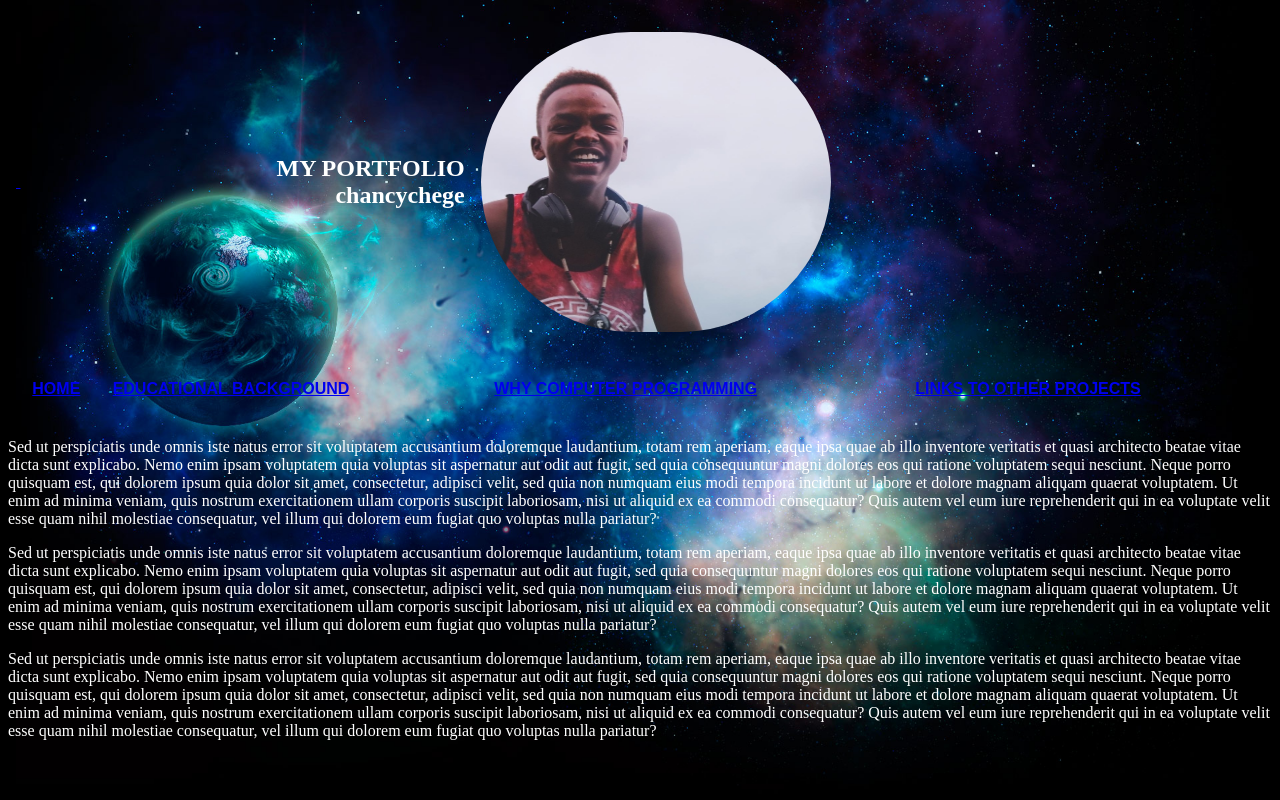
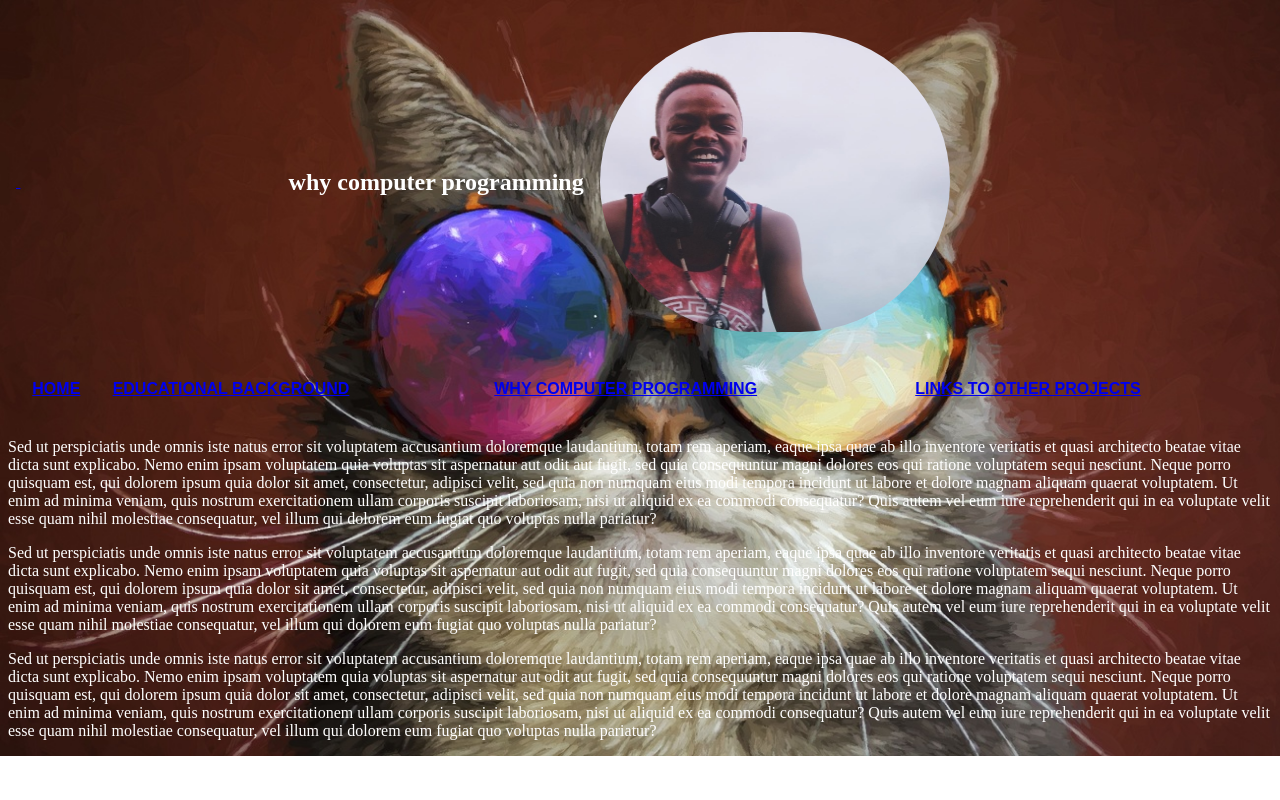
Before and after one commit to chancychege/Assignment, a plain HTML site: page why.html in a window 1280 px wide. Drawn offline with Linux system fonts and the light colour scheme.

Commit message:
add image backgrounds

```diff
--- /dev/null
+++ b/css/education.css
@@ -0,0 +1,42 @@
+body
+{
+  background-image: url("../img/nice.jpg");
+  background-size: cover;
+  background-repeat: no-repeat;
+}
+h1{
+   text-align: left;
+   color: white;
+}
+li
+ {
+   color: white;
+ }
+img{
+    vertical-align: middle;
+    width: 350px;
+    height: 300px;
+    border-radius: 500px;
+}
+table {
+  font-family: arial, sans-serif;
+  border-collapse: collapse;
+  width: 100%;
+}
+
+td, th {
+  border: 00px solid #dddddd;
+  text-align: left;
+  padding: 8px;
+}
+
+tr:nth-child(even) {
+  background-color: #dddddd;
+}
+p{
+  color: white;
+}
+h2{
+  font-family: quicksand;
+  color: white;
+}
--- /dev/null
+++ b/css/home.css
@@ -0,0 +1,42 @@
+body
+{
+  background-image: url("../img/sky.jpg");
+  background-size: cover;
+  background-repeat: no-repeat;
+}
+h1{
+   text-align: left;
+   color: white;
+}
+li
+ {
+   color: white;
+ }
+img{
+    vertical-align: middle;
+    width: 400px;
+    height: 400px;
+    border-radius: 500px;
+}
+table {
+  font-family: arial, sans-serif;
+  border-collapse: collapse;
+  width: 100%;
+}
+
+td, th {
+  border: 00px solid #dddddd;
+  text-align: left;
+  padding: 8px;
+}
+
+tr:nth-child(even) {
+  background-color: #dddddd;
+}
+p{
+  color: white;
+}
+h2{
+  font-family: quicksand;
+  color: white;
+}
--- /dev/null
+++ b/css/links.css
@@ -0,0 +1,42 @@
+body
+{
+  background-image: url("../img/wakanda.jpg");
+  background-size: cover;
+  background-repeat: no-repeat;
+}
+h1{
+   text-align: left;
+   color: white;
+}
+li
+ {
+   color: white;
+ }
+img{
+    vertical-align: middle;
+    width: 350px;
+    height: 300px;
+    border-radius: 500px;
+}
+table {
+  font-family: arial, sans-serif;
+  border-collapse: collapse;
+  width: 100%;
+}
+
+td, th {
+  border: 00px solid #dddddd;
+  text-align: left;
+  padding: 8px;
+}
+
+tr:nth-child(even) {
+  background-color: #dddddd;
+}
+p{
+  color: white;
+}
+h2{
+  font-family: quicksand;
+  color: white;
+}
--- /dev/null
+++ b/css/why.css
@@ -0,0 +1,42 @@
+body
+{
+  background-image: url("../img/cat.jpg");
+  background-size: cover;
+  background-repeat: no-repeat;
+}
+h1{
+   text-align: left;
+   color: white;
+}
+li
+ {
+   color: white;
+ }
+img{
+    vertical-align: middle;
+    width: 350px;
+    height: 300px;
+    border-radius: 500px;
+}
+table {
+  font-family: arial, sans-serif;
+  border-collapse: collapse;
+  width: 100%;
+}
+
+td, th {
+  border: 00px solid #dddddd;
+  text-align: left;
+  padding: 8px;
+}
+
+tr:nth-child(even) {
+  background-color: #dddddd;
+}
+p{
+  color: white;
+}
+h2{
+  font-family: quicksand;
+  color: white;
+}
--- a/why.html
+++ b/why.html
@@ -1,7 +1,7 @@
 <!DOCTYPE html>
 <html>
 <head>
-  <link href="css/styles.css" rel="stylesheet" type="text/css">
+  <link href="css/why.css" rel="stylesheet" type="text/css">
   <style>
 
   </style>
@@ -14,7 +14,7 @@
     <table width="20%" border="0">
       <tr>
         <th><a href="#">&nbsp;</a></th>
-        <th><h2 align="right">MY PORTFOLIO <br>chancychege</br></h2></th>
+        <th><h2 align="right">why computer programming</h2></th>
         <th><p align="left"><img src="img/chancy.jpg" ></p></th>
         <th>&nbsp;</th>
       </tr>
```
Also changed, not shown: educational-background.html (+3 -2 lines), home.html (+2 -2 lines), links.html (+2 -2 lines), img/Harrison.jpg (added), img/Lion.jpg (added), img/blackpanther.jpg (added), img/cat.jpg (added), img/forest.jpg (added), img/nice.jpg (added), img/sunset.jpg (added), img/titanfall.jpg (added), 1 other file.
